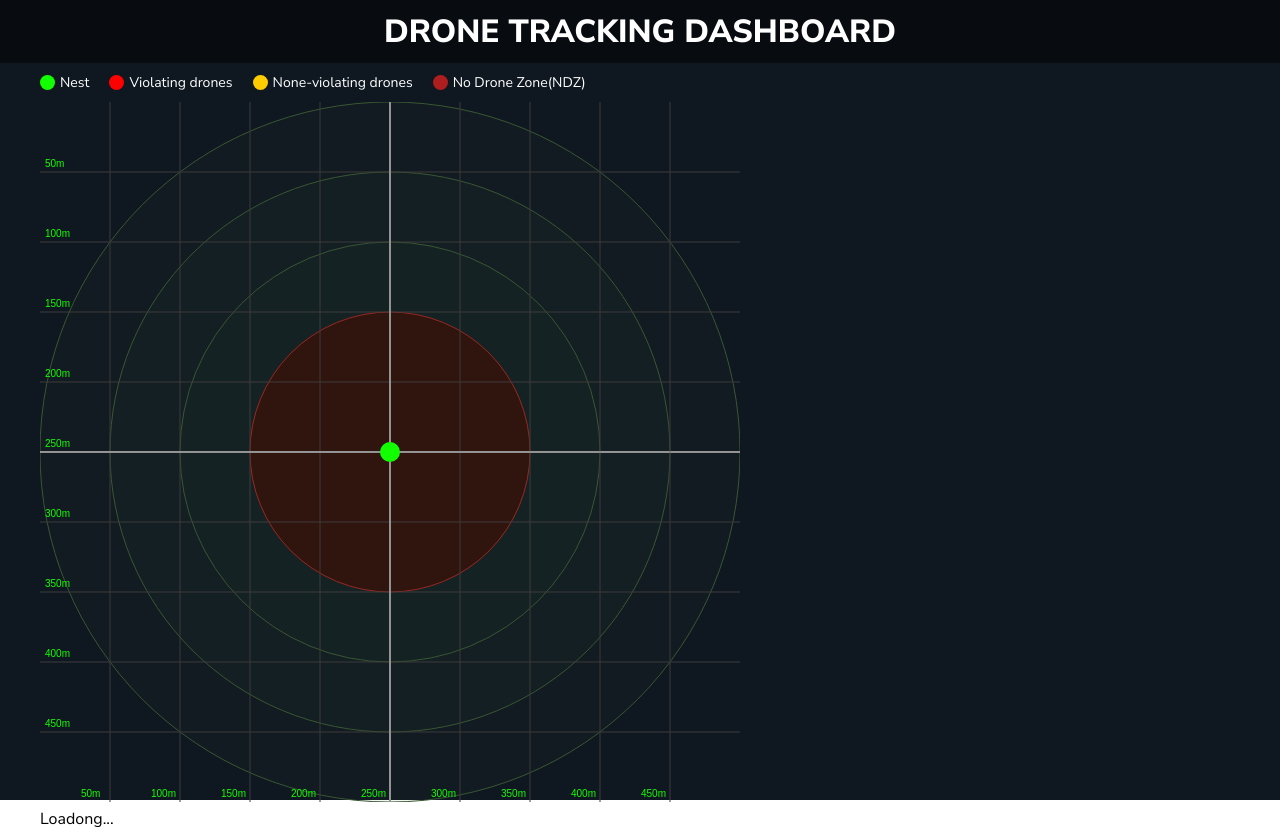
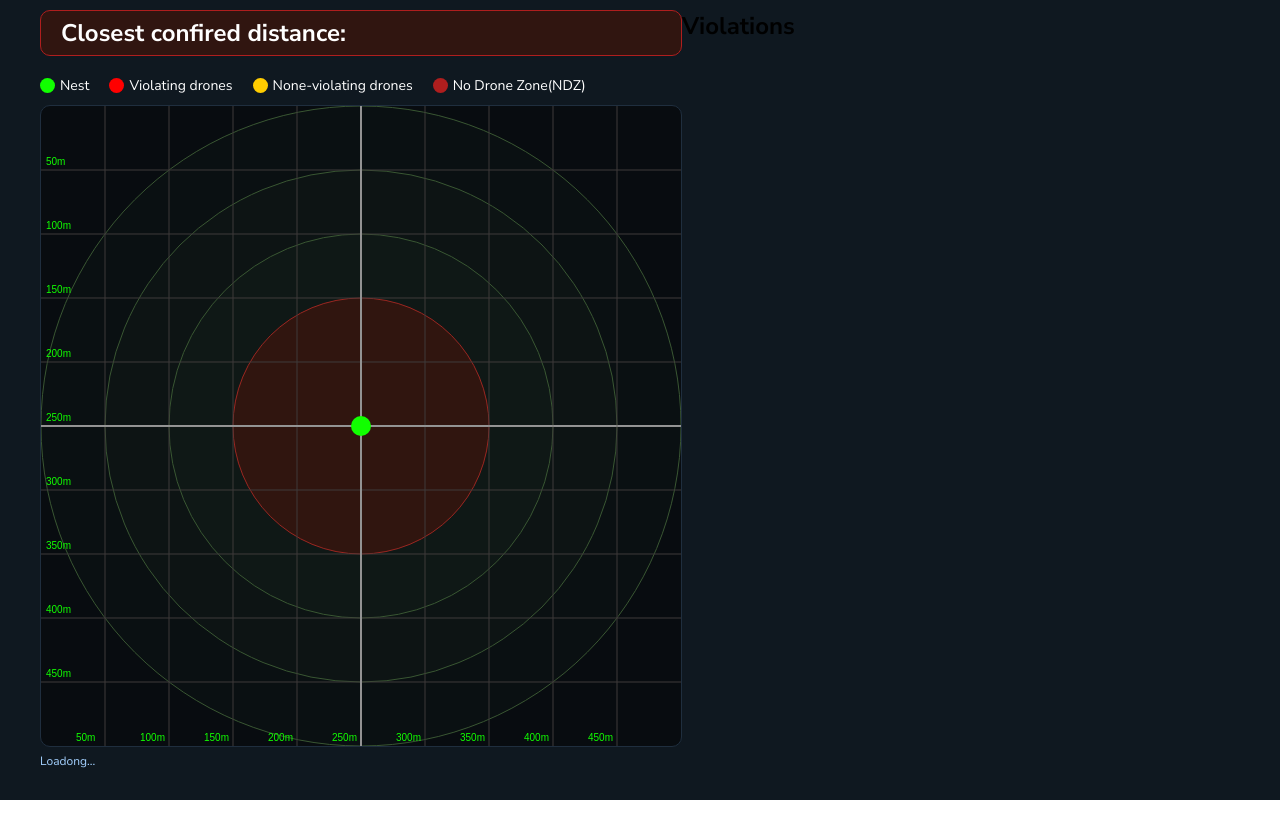
Before and after one commit to CihanErenler/reaktor-assignment, a React (Create React App) app: page / in a window 1280 px wide. After the commit the page ends 800 px from the top, so only its background shows below. Built offline with nearby package versions, Linux system fonts and the light colour scheme; no server answers.

Commit message:
add resize function to canvas

```diff
--- a/src/App.js
+++ b/src/App.js
@@ -4,7 +4,6 @@ import AppLayout from "./Components/AppLayout";
 function App() {
   return (
     <main className="App">
-      <h1 className="main-title">Drone Tracking Dashboard</h1>
       <div className="app-container">
         <AppLayout />
       </div>
--- a/src/Components/AppLayout.js
+++ b/src/Components/AppLayout.js
@@ -2,12 +2,18 @@ import React from "react";
 import Canvas from "./Canvas/Canvas";
 import CanvasWrapper from "./Canvas/CanvasWrapper";
 
-const AppLayout = ({ drones }) => {
+const AppLayout = () => {
   return (
-		<section>
+    <section className="app-layout">
+      <div>
+        <h1 className="distance-title">Closest confired distance: </h1>
         <CanvasWrapper>
           <Canvas />
         </CanvasWrapper>
+      </div>
+      <div>
+        <h1>Violations</h1>
+      </div>
     </section>
   );
 };
--- a/src/Components/Canvas/Canvas.js
+++ b/src/Components/Canvas/Canvas.js
@@ -15,6 +15,11 @@ const Canvas = () => {
   useEffect(() => {
     const canvas = radar.current;
     const context = canvas.getContext("2d");
+
+    // Resize the canvas according to window height
+    const height = window.innerHeight;
+    canvas.height = height * 0.8;
+    canvas.width = canvas.height;
 
     const center = canvas.width / 2;
     const circleUnit = canvas.width / 5;
--- a/src/Context/AppContext.js
+++ b/src/Context/AppContext.js
@@ -40,6 +40,7 @@ export const AppProvider = ({ children }) => {
         axios.all(calls).then(
           axios.spread((...response) => {
             const finalForm = response.map((res) => res.data);
+            console.log(finalForm);
             setViolatingPilots(finalForm);
           })
         );
--- a/src/Styles/App.css
+++ b/src/Styles/App.css
@@ -33,18 +33,31 @@ body {
   padding: 10px 40px;
 }
 
+.App .app-container .app-layout {
+  display: flex;
+}
+
+.App .app-container .distance-title {
+  color: var(--white);
+  background-color: var(--danger);
+  border: 1px solid var(--ndz);
+  margin-bottom: 20px;
+  padding: 6px 20px;
+  border-radius: 10px;
+}
+
 /* Radar styles */
 .radar-wrapper .color-info-wrapper {
   display: flex;
 }
 
-.radar-wrapper .color-info-wrapper .color-info .radar {
+.radar-wrapper .radar {
   border: 1px solid var(--border-color);
   background-color: var(--dark-bg);
   border-radius: 10px;
 }
 
-.radar-wrapper .color-info-wrapper .radar-info {
+.radar-wrapper .radar-info {
   color: var(--title-color);
   font-size: 12px;
 }
--- a/src/Styles/colors.css
+++ b/src/Styles/colors.css
@@ -8,4 +8,5 @@
   --non-violating: #ffcc00;
   --nest: #11ff00;
   --ndz: #af1e1e;
+  --danger: #301510;
 }
```
Lines whose indentation alone changed are shown as unchanged.
